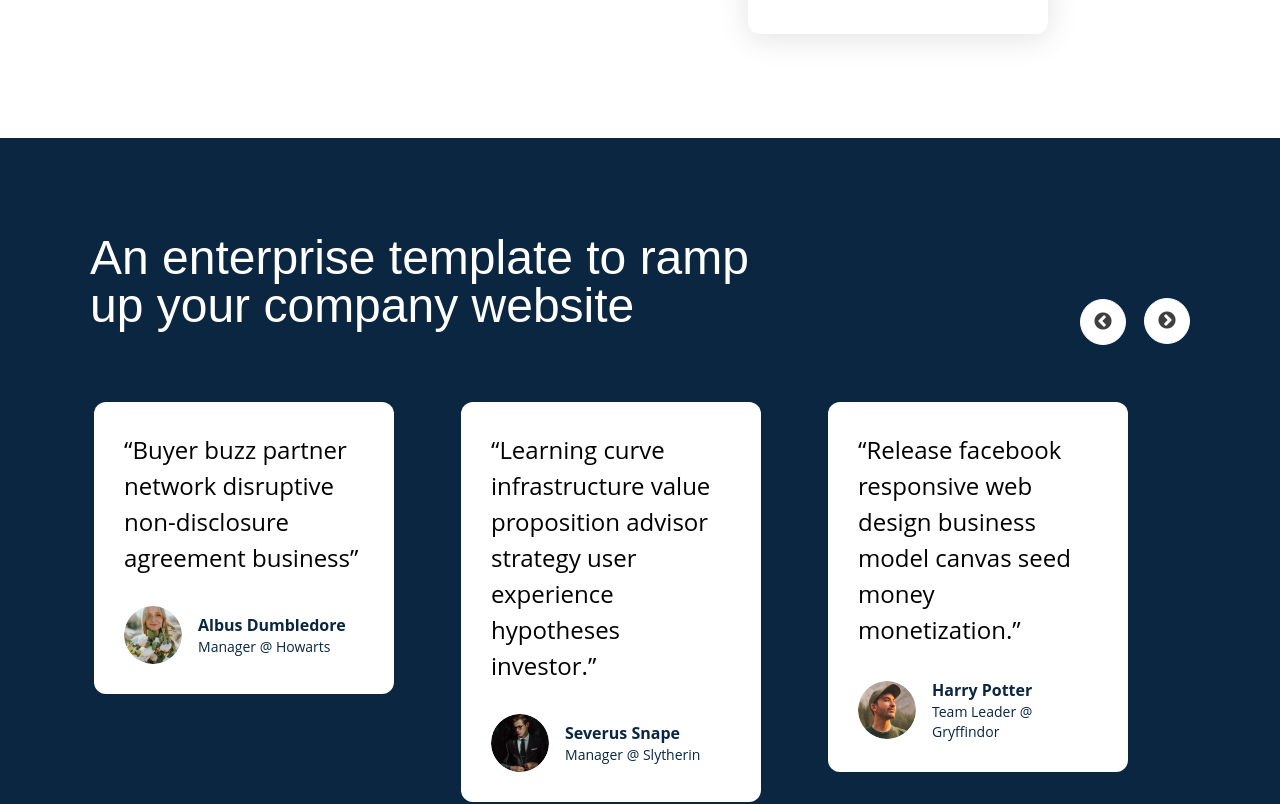
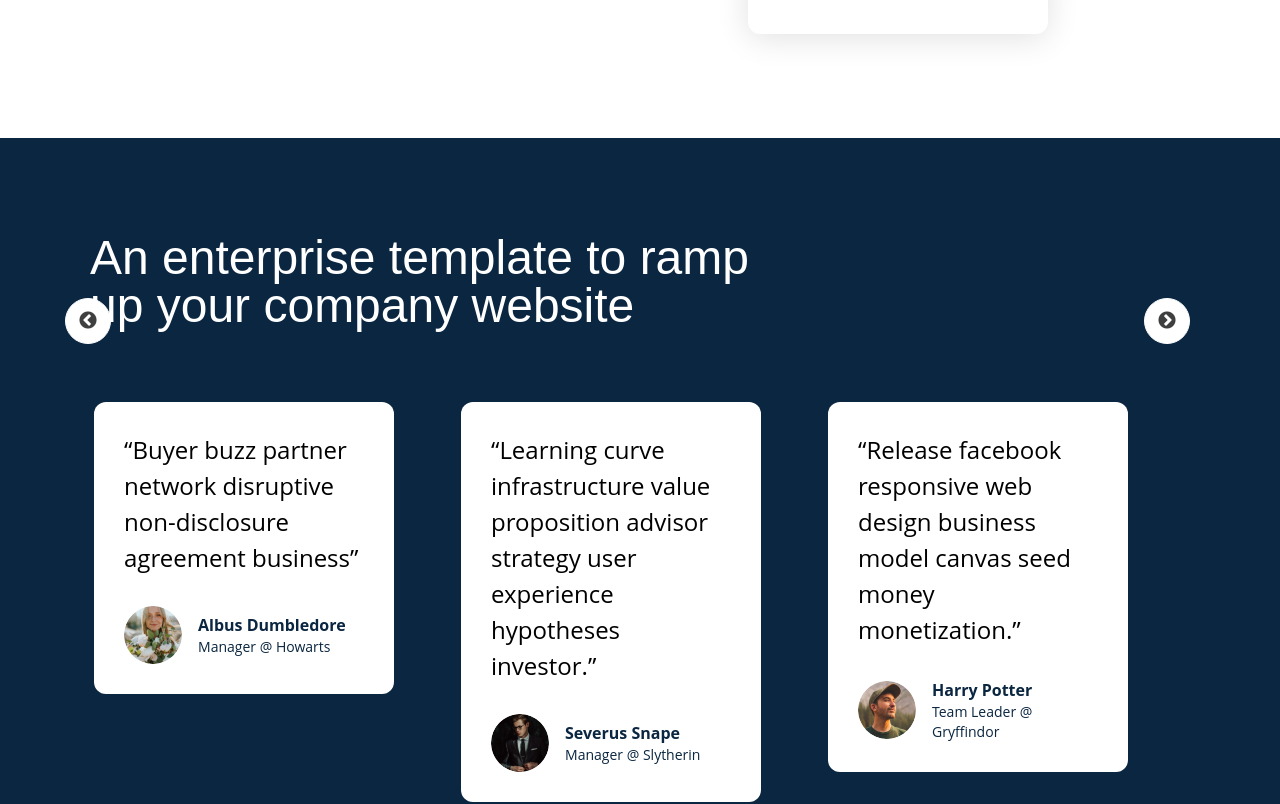
Before and after one commit to suman-chandra-barman/boldo, a React (Create React App) app: page / in a window 1280 px wide. Shown: the part 3025-3829 px from the top of the page. Built offline with nearby package versions, Linux system fonts and the light colour scheme.

Commit message:
carousel responsive  done

```diff
--- a/src/index.css
+++ b/src/index.css
@@ -14,8 +14,8 @@ html {
 
 .slick-slider .slick-prev {
   position: absolute;
-  top: -80px;
-  left: 990px;
+  top: -81px;
+  right: 74px !important;
 }
 .slick-slider .slick-prev::before {
   color: black;
```
